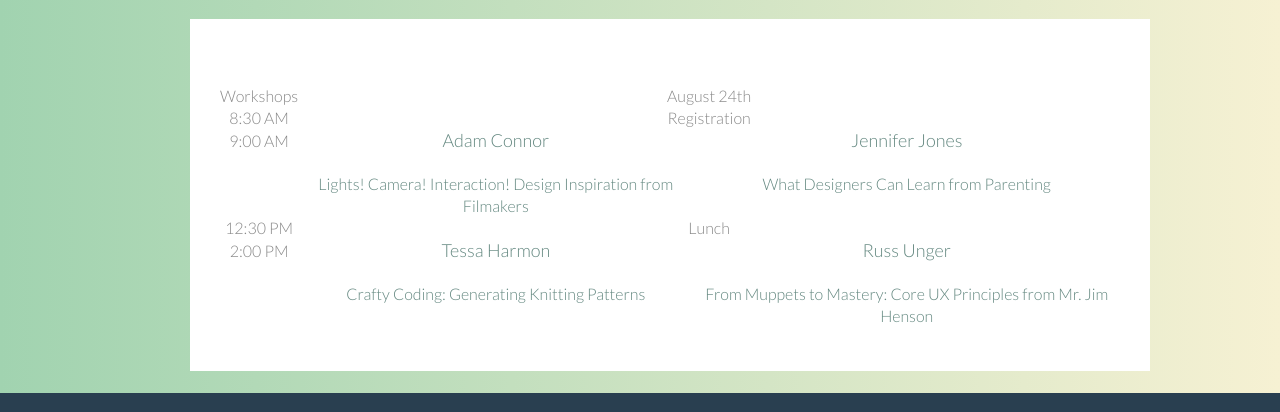
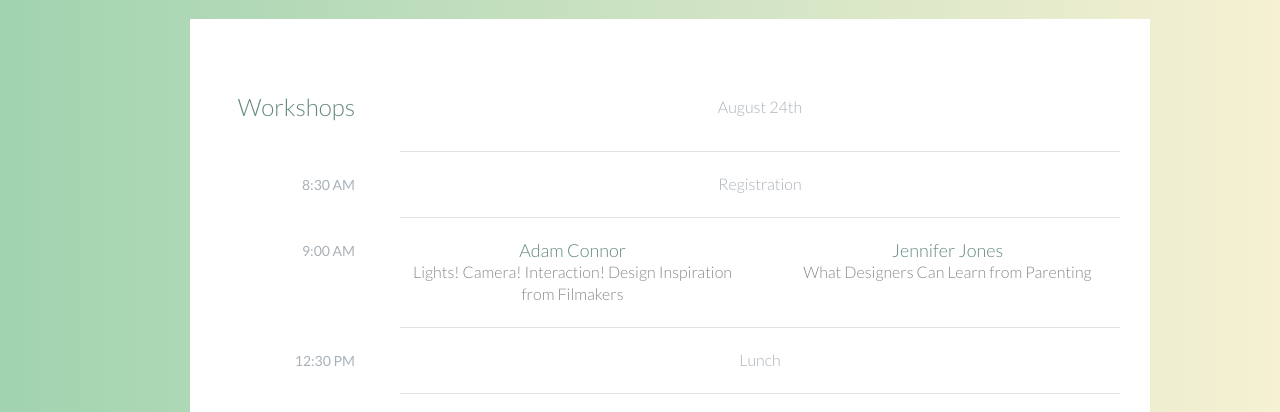
Before and after one commit to theendofgenesis/styles-conference, a plain HTML site: page schedule.html in a window 1280 px wide. Shown: the part 322-734 px from the top of the page. Drawn offline with Linux system fonts and the light colour scheme.

Commit message:
add styling to schedule table

```diff
--- a/assets/stylesheets/main.css
+++ b/assets/stylesheets/main.css
@@ -296,6 +296,79 @@ p a {
     height: 264px;
 }
 
+/* Schedule */
+
+table {
+    margin-bottom: 44px;
+    width: 100%;
+}
+
+table:last-child {
+    margin-bottom: 0;
+}
+
+table a {
+    color: #888;
+}
+
+table h4 {
+    margin-bottom: 0;
+}
+
+thead {
+    line-height: 44px;
+}
+
+thead th {
+    color: #648880;
+    font-size: 24px;
+}
+
+tbody th {
+    color: #a9b2b9;
+    font-size: 14px;
+    font-weight: 400;
+    padding-top: 22px;
+    text-transform: uppercase;
+}
+
+tbody td {
+    border-top: 1px solid #dfe2e5;
+    padding-top: 21px;
+}
+
+tbody td:first-of-type {
+    padding-right: 15px;
+}
+
+tbody td:last-of-type {
+    padding-left: 15px;
+}
+
+tbody td:only-of-type {
+    padding-left: 0;
+    padding-right: 0;
+}
+
+th {
+    padding-right: 45px;
+    text-align: right;
+    width: 20%;
+}
+
+td {
+    width: 40%;
+}
+
+th, td {
+    padding-bottom: 22px;
+    vertical-align: top;
+}
+
+.schedule-offset {
+    color: #a9b2b9;
+}
+
 /* Register */
 
 form {
```
